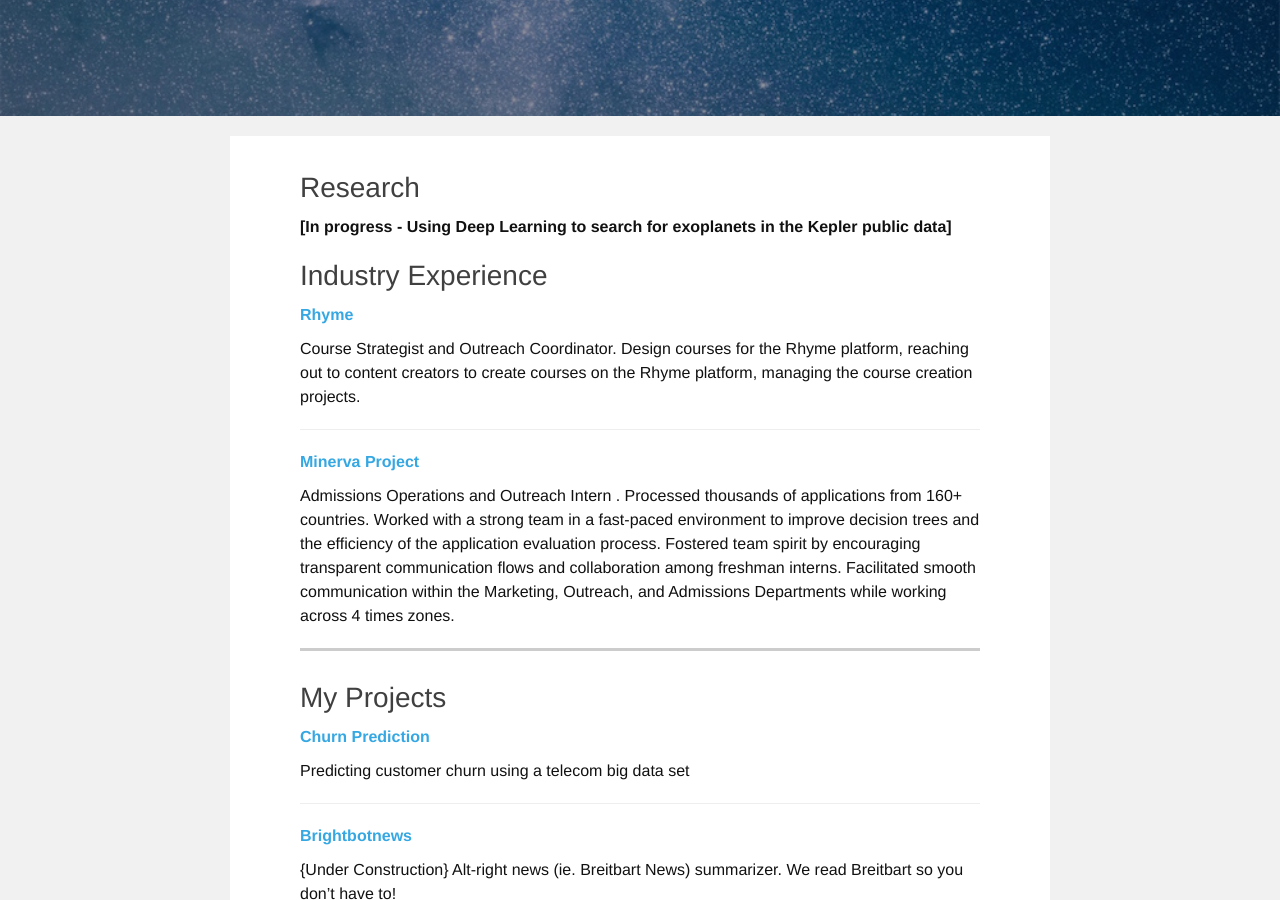
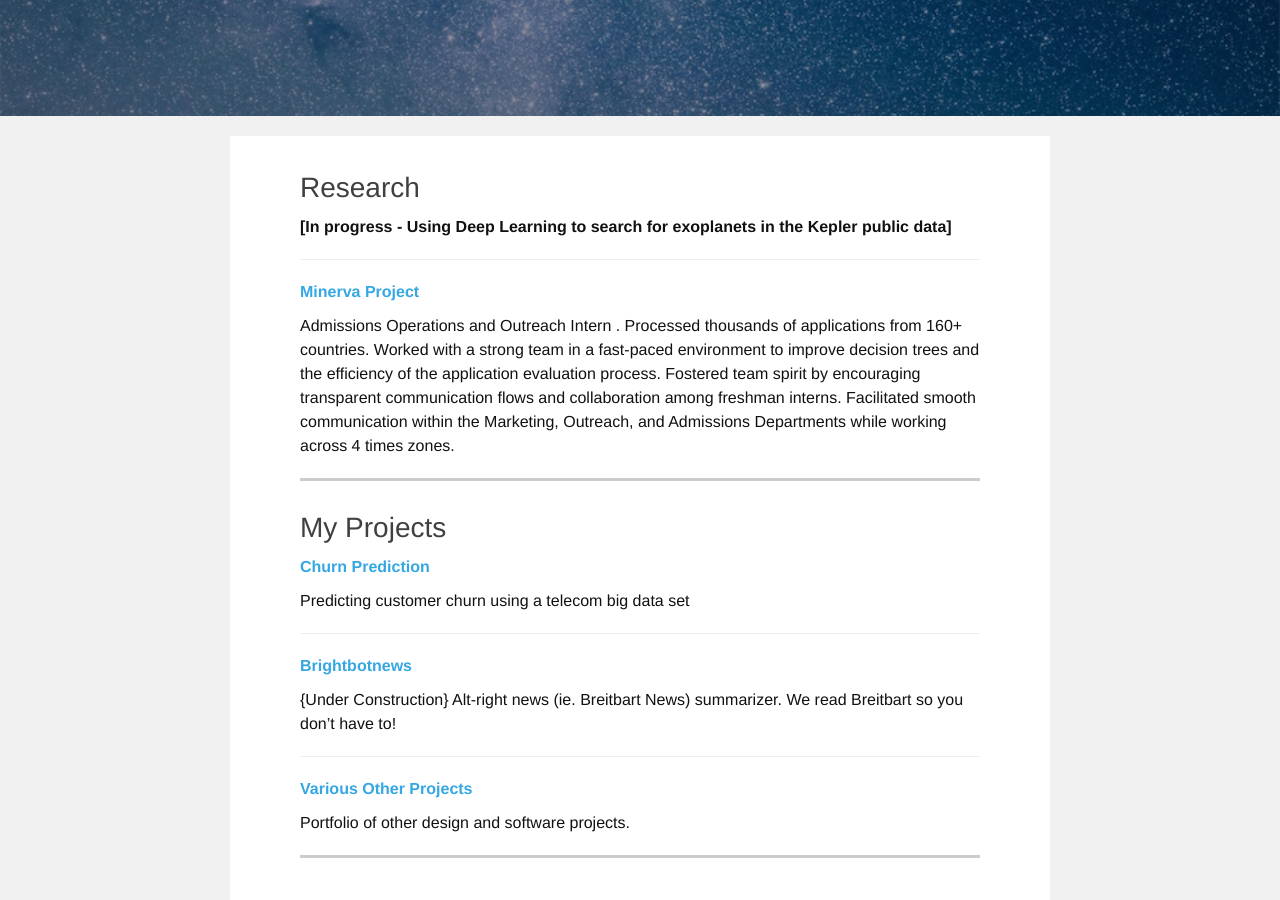
Before and after one commit to snehankekre/snehankekre.github.io, a Jekyll site: the page built from index.md, in a window 1280 px wide and 900 px high, scrolled down 424 px. Built offline with Jekyll 4.4.1, drawn with Linux system fonts in a browser that asks for light colours.

Commit message:
Add post-summer

```diff
--- a/index.md
+++ b/index.md
@@ -13,12 +13,6 @@ comments: False
 
 ## Research
 <b>[In progress - Using Deep Learning to search for exoplanets in the Kepler public data]</b>
-
-
-## Industry Experience
-<b>[Rhyme](https://www.rhyme.com)</b>
-
-Course Strategist and Outreach Coordinator. Design courses for the Rhyme platform, reaching out to content creators to create courses on the Rhyme platform, managing the course creation projects.
 <hr>
 
 <b>[Minerva Project](https://www.minerva.kgi.edu/)</b>
```
